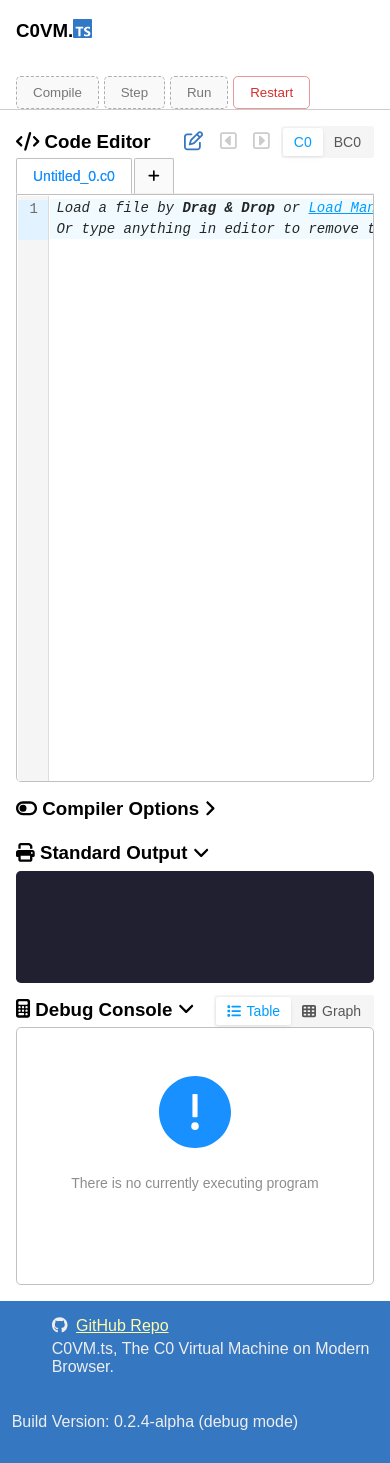
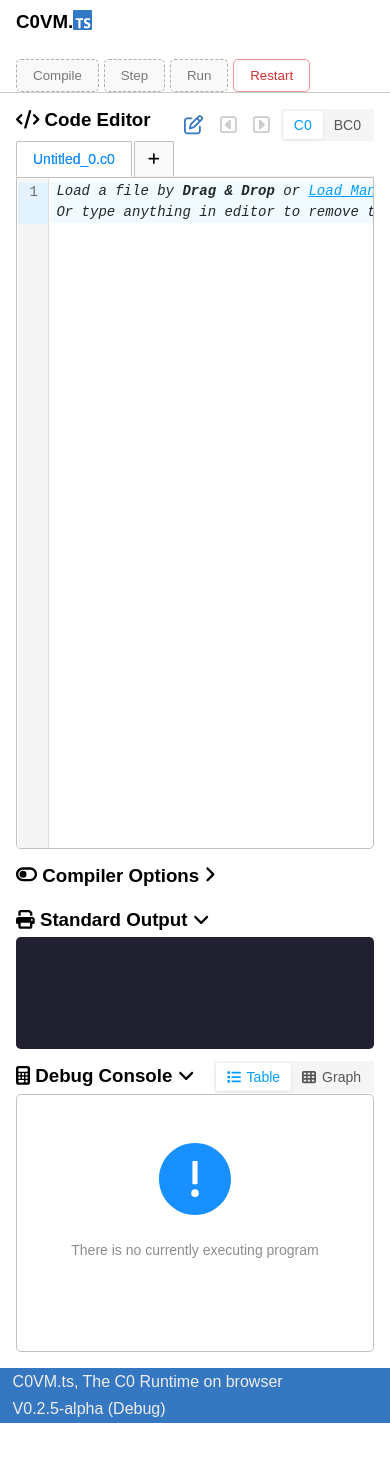
Before and after one commit to MarkChenYutian/C0VM-ts, a React app: page / in a window 390 px wide. After the commit the page ends 1423 px from the top, so only its background shows below. Built offline with nearby package versions, Linux system fonts and the light colour scheme.

Commit message:
:sparkles: Remove execline as globalvar, cleaner UI, better experience for user with small screen

```diff
--- a/src/application.css
+++ b/src/application.css
@@ -39,6 +39,11 @@ body {
     top: 0;
     z-index: 1000;
     background: white;
+}
+
+.main-control h3 {
+    margin-top: .65rem;
+    margin-bottom: .65rem;
 }
 
 .control-btn-group {
@@ -92,24 +97,21 @@ body {
 }
 
 footer {
-    padding: 0 3vw 1rem 3vw;
+    padding: 0 2vw 0 2vw;
     background-color: #3577C1;
+}
+
+footer * {
     color: #EEEEEE;
 }
 
-footer a {
-    cursor: pointer;
-    color: #fffba8;
-    text-decoration: underline;
+footer p {
+    margin: .3rem;
 }
 
 ul > li {
     list-style: none;
     padding-bottom: 0.3rem;
-}
-
-footer > ul {
-    margin: 1rem 0 0 0;
 }
 
 /* Editor Style */
@@ -138,14 +140,14 @@ div[data-lang="c0"] .cm-gutter,
 div[data-lang="c0"] .cm-gutters,
 div[data-lang="c0"] .cm-scroller,
 div[data-lang="c0"] .cm-editor {
-    height: calc(100vh - 16rem);
+    height: calc(100vh - 10.8rem);
 }
 
 div[data-lang="bc0"] .cm-gutter,
 div[data-lang="bc0"] .cm-gutters,
 div[data-lang="bc0"] .cm-scroller,
 div[data-lang="bc0"] .cm-editor {
-    height: calc(100vh - 13.7rem) !important;
+    height: calc(100vh - 8.6rem) !important;
 }
 
 div[data-lang="bc0"] .cm-editor {
@@ -156,14 +158,14 @@ div[data-lang="bc0"] .cm-editor {
 .cm-scroller { overflow: auto; }
 .cm-editor { border: 1px solid silver; border-radius: 0 0 0.3rem 0.3rem; }
 .ͼ1.cm-editor.cm-focused { border: 1px solid #52a3f970; outline: none; }
-.cm-execLine { background-color: #55560f;  }
+.cm-execLine { background-color: #e0e000;  }
 .cm-lineNumbers > .cm-gutterElement { padding: 0 !important; }
 .cm-foldPlaceholder { padding: 0 0.5rem; color: black; background: #EEEEEE; border: none; }
 .cm-breakpoint-gutter {
     cursor: pointer;
 }
 .cm-breakpoint-gutter:hover {
-    background-color: #4b4b4b;
+    background-color: #E7E7E7;
 }
 
 .active-href {
--- a/src/application.tsx
+++ b/src/application.tsx
@@ -11,6 +11,7 @@ import CodeEditor from "./components/code-editor";
 import AppCrashFallbackPage from "./components/app_crash_fallback";
 
 import { merge_typedef } from "./utility/ui_helper";
+import C0VM_RuntimeState from "./vm_core/exec/state";
 
 export default class C0VMApplication extends React.Component<{}, C0VMApplicationState> {
     constructor(props: {}) {
@@ -36,6 +37,10 @@ export default class C0VMApplication extends React.Component<{}, C0VMApplication
 
         const context: ApplicationContextInterface = this.context as ApplicationContextInterface;
 
+        const state = this.state.C0Runtime as (C0VM_RuntimeState | undefined);
+        let lineNum = 0;
+        if (state !== undefined) { lineNum = state.state.CurrLineNumber }
+
         const CompilerOptionComponent = context.compiler_option ? <CompilerOption
             flip_d_flag={() => this.setState((state) => {
                                 return {CompilerFlags: {...state.CompilerFlags, "d": !state.CompilerFlags["d"]}};
@@ -53,14 +58,9 @@ export default class C0VMApplication extends React.Component<{}, C0VMApplication
                     application_state = { this.state }
                     update_value = { (s) => {this.setState({BC0SourceCode: s})}}
                     update_state = { (s) => {
-                            if (s === undefined) {
-                                globalThis.EDITOR_HIGHLIGHT_LINENUM = 0;
-                                this.setState({C0Runtime: s})
-                            } else {
-                                globalThis.EDITOR_HIGHLIGHT_LINENUM = s.state.CurrLineNumber;
-                                this.setState({C0Runtime: s});
-                            }
-                        }}
+                                        if (s === undefined) {this.setState({C0Runtime: s})}
+                                        else {this.setState({C0Runtime: s});}
+                                   }}
                     update_print = { (s) => this.setState((state) => { return {PrintoutValue: state.PrintoutValue + s} })}
                     clear_print  = { ()  => this.setState({PrintoutValue: ""})}
                 />
@@ -71,6 +71,7 @@ export default class C0VMApplication extends React.Component<{}, C0VMApplication
                         C0_ActiveTab    = {this.state.ActiveEditor}
                         BC0_Content     = {this.state.BC0SourceCode}
                         BC0_Breakpoint  = {this.state.BC0BreakPoints}
+                        BC0_Execline    = {lineNum}
                         set_app_state   = {(ns: any) => this.setState(ns)}
                         set_typedef     = {(key, newMap) => {
                             this.setState(
--- a/src/components/app_crash_fallback.tsx
+++ b/src/components/app_crash_fallback.tsx
@@ -14,7 +14,6 @@ export default class AppCrashFallbackPage extends React.Component<ApplicationCra
                         <button
                             className="base-btn main-btn"
                             onClick={() => {
-                                globalThis.EDITOR_HIGHLIGHT_LINENUM = 0;
                                 this.props.setState({crashed: false, C0Runtime: undefined, PrintoutValue: ""});
                             }}
                         >
@@ -27,10 +26,10 @@ export default class AppCrashFallbackPage extends React.Component<ApplicationCra
                         <pre id="c0-output">{
                             JSON.stringify(
                                 {
+                                    Version: globalThis.C0VM_VERSION,
                                     ReactState: this.props.state,
                                     ReactContext: this.context,
                                     GlobalState: {
-                                        exec_line: globalThis.EDITOR_HIGHLIGHT_LINENUM,
                                         configuration: {
                                             DEBUG: globalThis.DEBUG,
                                             DEBUG_DUMP_MEM: globalThis.DEBUG_DUMP_MEM,
@@ -64,7 +63,6 @@ export default class AppCrashFallbackPage extends React.Component<ApplicationCra
                     <button
                         className="base-btn main-btn"
                         onClick={() => {
-                            globalThis.EDITOR_HIGHLIGHT_LINENUM = 0;
                             this.props.setState({crashed: false, C0Runtime: undefined, PrintoutValue: ""});
                         }}
                     >
--- a/src/components/bc0-editor.tsx
+++ b/src/components/bc0-editor.tsx
@@ -58,7 +58,7 @@ export default class BC0Editor extends React.Component<BC0EditorProps>
                         keymap.of([indentWithTab]),
                         indentUnit.of("    "),
                         language.of(BC0Language),
-                        execLineHighlighter,
+                        execLineHighlighter(this.props.execLine),
                     ]}
                 />
     }
--- a/src/components/code-editor.tsx
+++ b/src/components/code-editor.tsx
@@ -155,6 +155,7 @@ export default class CodeEditor extends React.Component
             content = <BC0Editor
                 updateContent={(s: string) => this.props.set_app_state({BC0SourceCode: s})}
                 editorValue  ={this.props.BC0_Content}
+                execLine     ={this.props.BC0_Execline}
                 breakpointVal={this.props.BC0_Breakpoint}
                 updateBrkPts ={(ns: Set<number>) => {this.props.set_app_state({BC0BreakPoints: ns})}}
             />;
@@ -190,7 +191,7 @@ export default class CodeEditor extends React.Component
 
         return (
         <div className="code-editor" data-lang={this.state.mode} >
-            <div style={{display: "flex", justifyContent: "space-between", alignItems: "baseline"}}>
+            <div style={{display: "flex", justifyContent: "space-between", alignItems: "flex-start"}}>
                 <h3 style={{marginTop: 0, marginBottom: 0}}>
                     <FontAwesomeIcon icon={faCode}/> Code Editor
                 </h3>
--- a/src/components/editor_extension/exec_position.ts
+++ b/src/components/editor_extension/exec_position.ts
@@ -2,7 +2,8 @@ import { EditorView } from "codemirror";
 import { Decoration, ViewPlugin } from "@codemirror/view";
 
 const currExecLineDeco = Decoration.line({ class: "cm-execLine" });
-const execLineHighlighter = ViewPlugin.fromClass(class {
+function execLineHighlighter(lineNum: number) {
+    return ViewPlugin.fromClass(class {
         public decorations;
 
         constructor(view: EditorView) {
@@ -13,15 +14,17 @@ const execLineHighlighter = ViewPlugin.fromClass(class {
             return;
         }
         getDeco(view: EditorView) {
-        if (globalThis.EDITOR_HIGHLIGHT_LINENUM <= 0 ||
-            view.state.doc.lines < globalThis.EDITOR_HIGHLIGHT_LINENUM) {
+            if (lineNum <= 0 ||
+                view.state.doc.lines < lineNum) {
                 return Decoration.none; // When we are not running, no line to highlight
             }
-        const execLineStart = view.state.doc.line(globalThis.EDITOR_HIGHLIGHT_LINENUM).from;
+            const execLineStart = view.state.doc.line(lineNum).from;
             return Decoration.set([currExecLineDeco.range(execLineStart)]);
         }
         }, {
             decorations: v => v.decorations
-});
+        }
+    );
+}
 
 export default execLineHighlighter;
--- a/src/components/main-footer.tsx
+++ b/src/components/main-footer.tsx
@@ -1,18 +1,9 @@
-import { FontAwesomeIcon } from "@fortawesome/react-fontawesome";
-import { faGithub } from "@fortawesome/free-brands-svg-icons";
-
-
 export default function C0VMApplicationFooter() {
     return (
         <footer>
-            <div style={{display: "flex", justifyContent: "space-between", alignItems: "flex-end", flexWrap: "wrap"}}>
-                <ul>
-                    <li>
-                        <FontAwesomeIcon icon={faGithub}/> &nbsp;
-                        <a href="https://github.com/MarkChenYutian/C0VM-ts">GitHub Repo</a></li>
-                    <li>C0VM.ts, The C0 Virtual Machine on Modern Browser.</li>
-                </ul>
-                <p>Build Version: 0.2.4-alpha {globalThis.DEBUG ? "(debug mode)" : ""}</p>
+            <div style={{display: "flex", justifyContent: "space-between", alignItems: "center", flexWrap: "wrap"}}>
+                <p>C0VM.ts, The C0 Runtime on browser</p>
+                <p>V{globalThis.C0VM_VERSION} {globalThis.DEBUG ? "(Debug)" : ""}</p>
             </div>
         </footer>
     );
--- a/src/index.tsx
+++ b/src/index.tsx
@@ -13,6 +13,8 @@ import AntdEmitter from './utility/antd_emitter';
 import AppCrashFallbackPage from './components/app_crash_fallback';
 
 // Global Variables
+global.C0VM_VERSION = "0.2.5-alpha";
+
 globalThis.DEBUG = true;
 globalThis.DEBUG_DUMP_MEM = false;
 globalThis.DEBUG_DUMP_STEP = false;
@@ -23,8 +25,6 @@ globalThis.MEM_POOL_MAX_SIZE = 0xFFFF_FFFE;
 globalThis.MEM_POOL_MIN_SIZE = 0x0000_0001;
 
 globalThis.MEM_BLOCK_MAX_SIZE = 0xFFFF;
-
-globalThis.EDITOR_HIGHLIGHT_LINENUM = 0;
 
 // For style specification only, writing to printout should be done
 // by calling react hooks
--- a/src/types/global-var.d.ts
+++ b/src/types/global-var.d.ts
@@ -1,4 +1,5 @@
 declare global {
+    var C0VM_VERSION: string;               // Version number of C0VM Build
     var DEBUG: boolean;                     // Log debug information
     var DEBUG_DUMP_MEM: boolean;            // Dump the heap memory (arraybuffer) to console when init vm
     var DEBUG_DUMP_STEP: boolean;           // Log vital information (PC, V, S) of each step to console
@@ -11,7 +12,6 @@ declare global {
     var MEM_POOL_DEFAULT_SIZE: number;      // Default size of memory pool
 
     var COMPILER_BACKEND_URL: string;       // The URL for compile API
-    var EDITOR_HIGHLIGHT_LINENUM: number;
 
     var UI_EDITOR_THEME: "dark" | "light";  // Theme of code editors
     var UI_ERR_DISPLAY_TIME_SEC: number;    // How many time (sec) an err message will display
--- a/src/types/ui_interface.d.ts
+++ b/src/types/ui_interface.d.ts
@@ -35,6 +35,7 @@ interface CodeEditorProps {
     C0_ActiveTab: number,
     BC0_Content: string,
     BC0_Breakpoint: Set<number>,
+    BC0_Execline: number,
     set_app_state<K extends keyof C0VMApplicationState>(
         state: ((prevState: Readonly<C0VMApplicationState>, props: Readonly<P>) => (
             Pick<C0VMApplicationState, K> | C0VMApplicationState | null)) | (Pick<C0VMApplicationState, K> | C0VMApplicationState | null),
@@ -77,6 +78,7 @@ interface C0EditorProps {
 interface BC0EditorProps {
     updateContent : (s: string) => void,
     editorValue   : string,
+    execLine      : number,
     breakpointVal : Set<number>,
     updateBrkPts  : (ns: Set<number>) => void,
 }
```
Also changed, not shown: 13 other files (tests, documents, lock files or other folders). Lines whose indentation alone changed are shown as unchanged.
